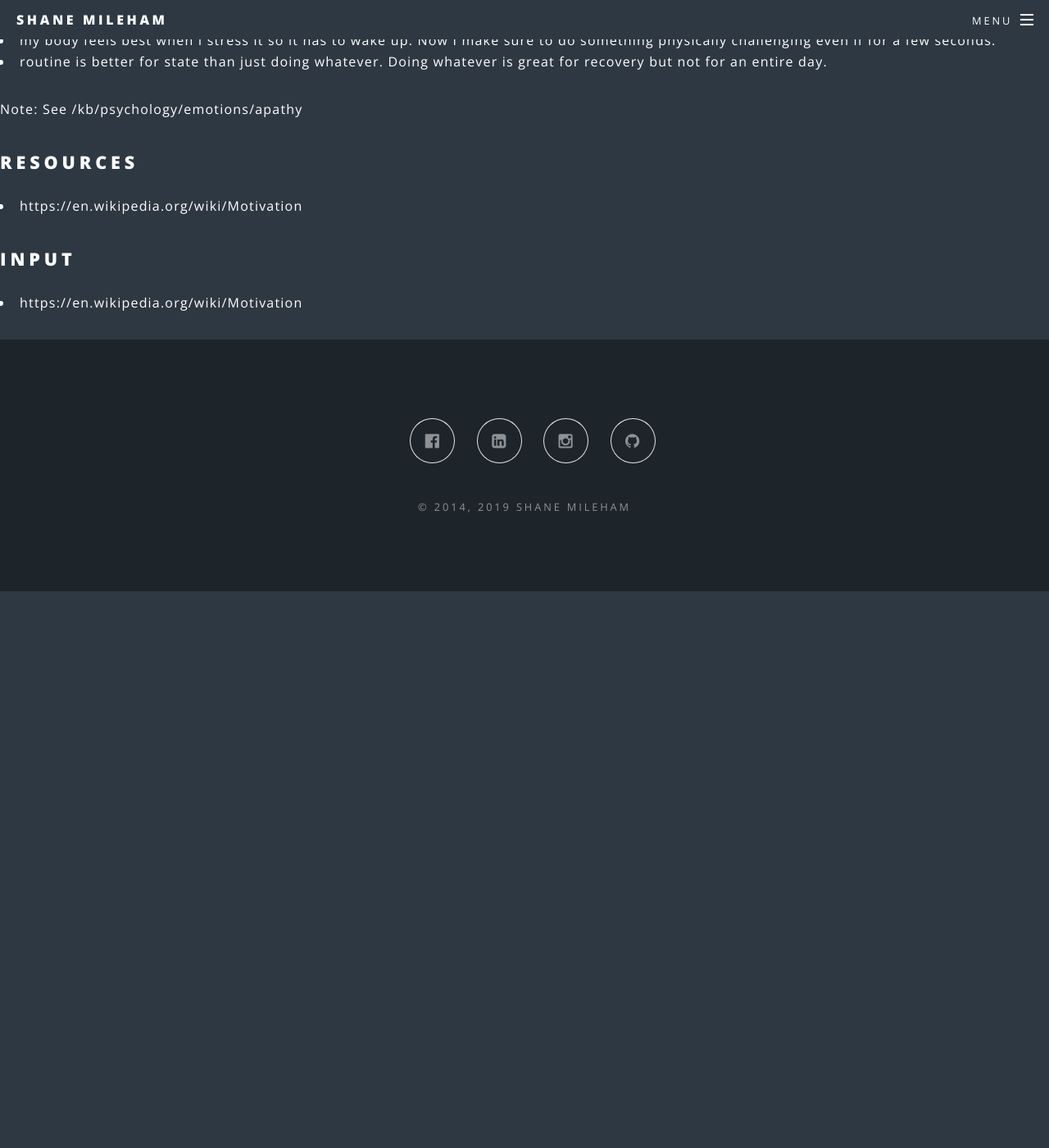
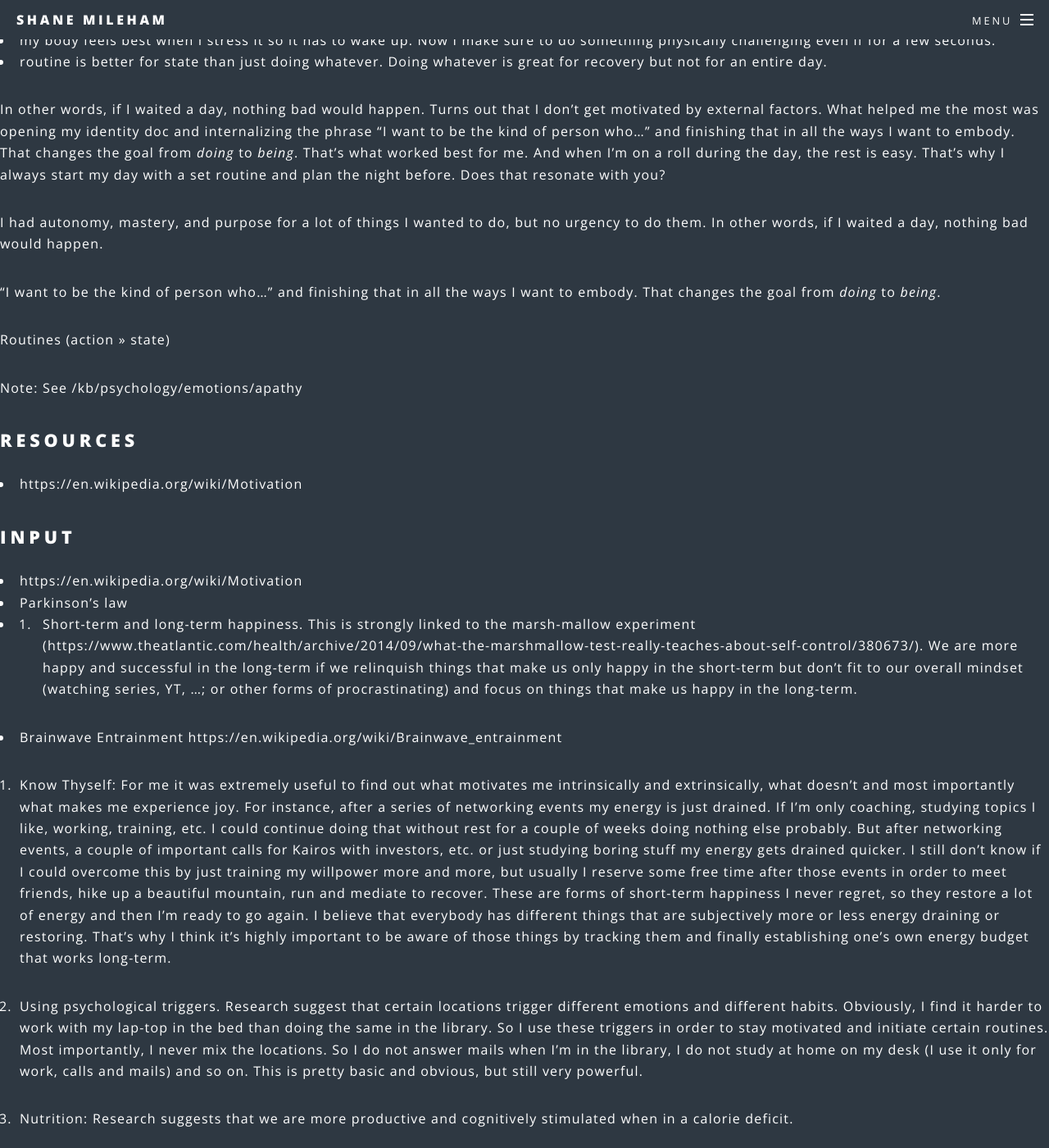
Before and after one commit to shanemileham/shanemileham.github.io, a Jekyll site: the page built from _kb/psychology/motivation.md, in a window 1280 px wide and 1400 px high, scrolled down 493 px. Shown: the whole window at 82% size. Built offline with Jekyll 4.4.1, drawn with Linux system fonts in a browser that asks for light colours; comment, search, counter and statistics services are not loaded; before the commit the page ends 1214 px from its top, so only the background shows below that; some of the changed text lies outside the part shown.

Commit message:
Motivation add

```diff
--- a/_kb/psychology/motivation.md
+++ b/_kb/psychology/motivation.md
@@ -18,6 +18,13 @@ A desire to act
 - my body feels best when I stress it so it has to wake up. Now I make sure to do something physically challenging even if for a few seconds.
 - routine is better for state than just doing whatever. Doing whatever is great for recovery but not for an entire day.
 
+In other words, if I waited a day, nothing bad would happen. Turns out that I don’t get motivated by external factors. What helped me the most was opening my identity doc and internalizing the phrase “I want to be the kind of person who…” and finishing that in all the ways I want to embody. That changes the goal from _doing_ to _being_. That’s what worked best for me. And when I’m on a roll during the day, the rest is easy. That’s why I always start my day with a set routine and plan the night before. Does that resonate with you?
+
+I had autonomy, mastery, and purpose for a lot of things I wanted to do, but no urgency to do them. In other words, if I waited a day, nothing bad would happen.
+
+“I want to be the kind of person who…” and finishing that in all the ways I want to embody. That changes the goal from _doing_ to _being_.
+
+Routines (action >> state)
 
 Note: See /kb/psychology/emotions/apathy
 
@@ -26,3 +33,17 @@ Note: See /kb/psychology/emotions/apathy
 
 ## INPUT
 - https://en.wikipedia.org/wiki/Motivation
+- Parkinson's law
+- 2. Short-term and long-term happiness. This is strongly linked to the marsh-mallow experiment (https://www.theatlantic.com/health/archive/2014/09/what-the-marshmallow-test-really-teaches-about-self-control/380673/). We are more happy and successful in the long-term if we relinquish things that make us only happy in the short-term but don't fit to our overall mindset (watching series, YT, ...; or other forms of procrastinating) and focus on things that make us happy in the long-term.
+- Brainwave Entrainment https://en.wikipedia.org/wiki/Brainwave_entrainment
+
+
+4. Know Thyself: For me it was extremely useful to find out what motivates me intrinsically and extrinsically, what doesn't and most importantly what makes me experience joy. For instance, after a series of networking events my energy is just drained. If I'm only coaching, studying topics I like, working, training, etc. I could continue doing that without rest for a couple of weeks doing nothing else probably. But after networking events, a couple of important calls for Kairos with investors, etc. or just studying boring stuff my energy gets drained quicker. I still don't know if I could overcome this by just training my willpower more and more, but usually I reserve some free time after those events in order to meet friends, hike up a beautiful mountain, run and mediate to recover. These are forms of short-term happiness I never regret, so they restore a lot of energy and then I'm ready to go again. I believe that everybody has different things that are subjectively more or less energy draining or restoring. That's why I think it's highly important to be aware of those things by tracking them and finally establishing one's own energy budget that works long-term.
+
+5. Using psychological triggers. Research suggest that certain locations trigger different emotions and different habits. Obviously, I find it harder to work with my lap-top in the bed than doing the same in the library. So I use these triggers in order to stay motivated and initiate certain routines. Most importantly, I never mix the locations. So I do not answer mails when I'm in the library, I do not study at home on my desk (I use it only for work, calls and mails) and so on. This is pretty basic and obvious, but still very powerful.
+
+6. Nutrition: Research suggests that we are more productive and cognitively stimulated when in a calorie deficit.
+
+7. Daily Meditation
+
+- People are motivated by quality of life increase, not maintenance.
```
